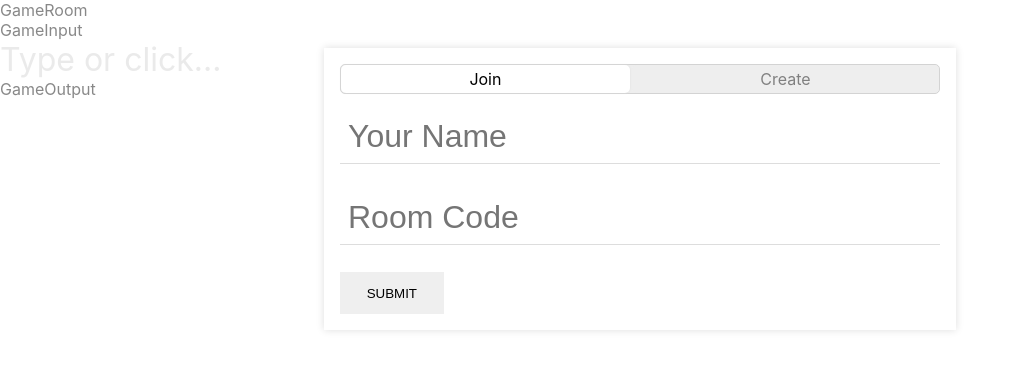
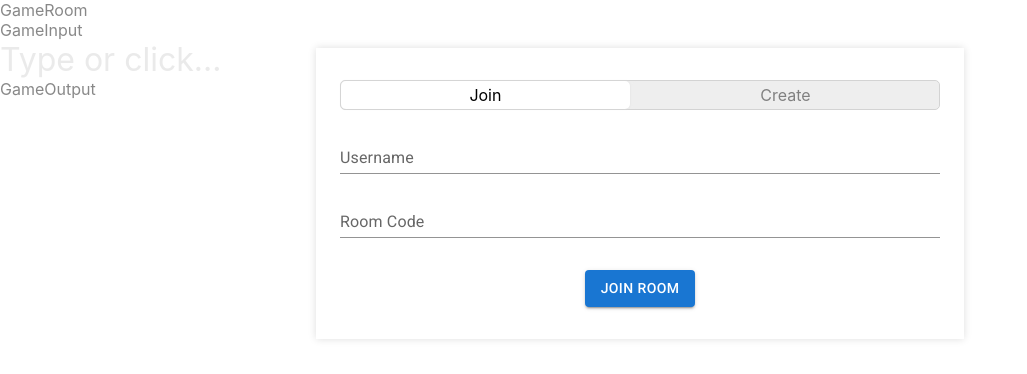
Before and after one commit to daltonscharff/spell-together, a React (Create React App) app in the folder packages/web-react-router/: page / in a window 1280 px wide. Shown: the top 374 px of the page, without its empty margins (0-1027 px from the left). Built offline with nearby package versions, Linux system fonts and the light colour scheme.

Commit message:
modifies room selection modal to use mui components

```diff
--- a/packages/web-react-router/package.json
+++ b/packages/web-react-router/package.json
@@ -3,6 +3,10 @@
   "version": "0.1.0",
   "private": true,
   "dependencies": {
+    "@emotion/react": "^11.9.0",
+    "@emotion/styled": "^11.8.1",
+    "@mui/icons-material": "^5.6.2",
+    "@mui/material": "^5.6.2",
     "@testing-library/jest-dom": "^5.16.2",
     "@testing-library/react": "^12.1.3",
     "@testing-library/user-event": "^13.5.0",
--- a/packages/web-react-router/public/index.html
+++ b/packages/web-react-router/public/index.html
@@ -9,6 +9,10 @@
     <link rel="apple-touch-icon" href="%PUBLIC_URL%/logo192.png" />
     <link rel="manifest" href="%PUBLIC_URL%/manifest.json" />
     <title>Spell Together</title>
+    <link
+      rel="stylesheet"
+      href="https://fonts.googleapis.com/css?family=Roboto:300,400,500,700&display=swap"
+    />
   </head>
   <body>
     <noscript>You need to enable JavaScript to run this app.</noscript>
--- a/packages/web-react-router/src/pages/GameRoom/index.tsx
+++ b/packages/web-react-router/src/pages/GameRoom/index.tsx
@@ -12,8 +12,8 @@ type Props = {
 const SelectRoomModal = styled(ModalWrapper)`
   background: white;
   max-width: 600px;
-  width: 80%;
-  padding: 1em;
+  width: 75%;
+  padding: 2em 1.5em;
   margin-top: 3em;
   box-shadow: 0px 0px 8px 0px #0002;
 `;
--- a/packages/web-react-router/src/pages/SelectRoom/CreateRoom.tsx
+++ b/packages/web-react-router/src/pages/SelectRoom/CreateRoom.tsx
@@ -2,6 +2,19 @@ import { useForm } from "react-hook-form";
 import { useEffect, useState } from "react";
 import { useNavigate } from "react-router-dom";
 import { useUser } from "../../hooks/useUser";
+import { styled } from "@mui/material/styles";
+import Box from "@mui/material/Box";
+import TextField from "@mui/material/TextField";
+import Button from "@mui/material/Button";
+import InputAdornment from "@mui/material/InputAdornment";
+import IconButton from "@mui/material/IconButton";
+import ContentCopyIcon from "@mui/icons-material/ContentCopy";
+
+const Form = styled("form")`
+  display: flex;
+  flex-direction: column;
+  row-gap: 1em;
+`;
 
 function generateRoomUrl(shortcode: string) {
   const { protocol, host } = window.location;
@@ -14,6 +27,7 @@ export function CreateRoom() {
 
   const [shortcode, setShortcode] = useState<string>("");
   const [roomUrl, setRoomUrl] = useState<string>("");
+  console.log({ roomUrl });
 
   useEffect(() => {
     setRoomUrl(generateRoomUrl(shortcode));
@@ -44,31 +58,59 @@ export function CreateRoom() {
   return (
     <>
       {shortcode ? (
-        <>
-          <div>{roomUrl}</div>
-          <button onClick={onGoToRoomClick}>Go to room</button>
-        </>
+        <Form>
+          <TextField
+            InputProps={{
+              readOnly: true,
+              endAdornment: (
+                <InputAdornment position="end">
+                  <IconButton
+                    aria-label="copy room URL"
+                    onClick={() => {
+                      navigator.clipboard.writeText(roomUrl);
+                    }}
+                    edge="end"
+                  >
+                    <ContentCopyIcon />
+                  </IconButton>
+                </InputAdornment>
+              ),
+            }}
+            value={roomUrl}
+          />
+          <Button
+            type="submit"
+            variant="contained"
+            sx={{ margin: "auto" }}
+            onClick={onGoToRoomClick}
+          >
+            Go to room
+          </Button>
+        </Form>
       ) : (
-        <form onSubmit={handleSubmit(onCreateRoomSubmit)}>
-          <div>
-            <input
-              type="text"
-              placeholder="Your Name"
+        <Form onSubmit={handleSubmit(onCreateRoomSubmit)}>
+          <TextField
+            error={!!errors.username}
+            label="Username"
+            variant="standard"
+            helperText={errors.username?.message}
             {...register("username", {
               required: {
                 value: true,
-                  message: "Please provide your name",
+                message: "Please provide a username",
               },
               maxLength: {
                 value: 24,
-                  message: "Please limit your name to 24 characters",
+                message: "Please limit your username to 24 characters",
               },
             })}
           />
-            {errors.username?.message}
-          </div>
-          <input type="submit" value="Submit" />
-        </form>
+          <Box sx={{ display: "flex", mt: "1em" }}>
+            <Button type="submit" variant="contained" sx={{ margin: "auto" }}>
+              Create Room
+            </Button>
+          </Box>
+        </Form>
       )}
     </>
   );
--- a/packages/web-react-router/src/pages/SelectRoom/JoinRoom.tsx
+++ b/packages/web-react-router/src/pages/SelectRoom/JoinRoom.tsx
@@ -1,34 +1,15 @@
 import { useForm } from "react-hook-form";
 import { useNavigate } from "react-router-dom";
-import styled from "styled-components";
 import { useUser } from "../../hooks/useUser";
+import { styled } from "@mui/material/styles";
+import Box from "@mui/material/Box";
+import TextField from "@mui/material/TextField";
+import Button from "@mui/material/Button";
 
-const Input = styled.input`
-  display: block;
-  font-size: 2em;
-  font-weight: light;
-  padding: 0.25em;
-  border: none;
-  border-bottom: 1px solid #0002;
-`;
-const InputGroup = styled.div`
+const Form = styled("form")`
   display: flex;
   flex-direction: column;
-`;
-const ErrorMessage = styled.div`
-  font-size: 0.8em;
-  font-weight: light;
-  height: 1.5em;
-`;
-const Form = styled.form`
-  display: flex;
-  flex-direction: column;
-  row-gap: 0.5em;
-`;
-const Button = styled.input`
-  padding: 1em 2em;
-  border: none;
-  text-transform: uppercase;
+  row-gap: 1em;
 `;
 
 export function JoinRoom() {
@@ -57,40 +38,43 @@ export function JoinRoom() {
 
   return (
     <Form onSubmit={handleSubmit(onSubmit)}>
-      <InputGroup>
-        <Input
-          type="text"
-          placeholder="Your Name"
+      <TextField
+        error={!!errors.username}
+        label="Username"
+        variant="standard"
+        helperText={errors.username?.message}
         {...register("username", {
           required: {
             value: true,
-              message: "Please provide your name",
+            message: "Please provide a username",
           },
           maxLength: {
             value: 24,
-              message: "Please limit your name to 24 characters",
+            message: "Please limit your username to 24 characters",
           },
         })}
       />
-        <ErrorMessage>{errors.username?.message}</ErrorMessage>
-      </InputGroup>
-      <InputGroup>
-        <Input
-          type="text"
-          placeholder="Room Code"
+      <TextField
+        error={!!errors.shortcode}
+        label="Room Code"
+        variant="standard"
+        helperText={errors.shortcode?.message}
         {...register("shortcode", {
-            required: true,
+          required: {
+            value: true,
+            message: "Please provide the code of a room to join",
+          },
           pattern: {
-              value: /[A-Za-z0-9]{6}/i,
+            value: /^[A-Za-z0-9]{6}$/,
             message: "Please provide a valid, 6 character room code",
           },
         })}
       />
-        <ErrorMessage>{errors.shortcode?.message}</ErrorMessage>
-      </InputGroup>
-      <div>
-        <Button type="submit" value="Submit" />
-      </div>
+      <Box sx={{ display: "flex", mt: "1em" }}>
+        <Button type="submit" variant="contained" sx={{ margin: "auto" }}>
+          Join Room
+        </Button>
+      </Box>
     </Form>
   );
 }
--- a/packages/web-react-router/src/pages/SelectRoom/index.tsx
+++ b/packages/web-react-router/src/pages/SelectRoom/index.tsx
@@ -1,11 +1,12 @@
 import { useState } from "react";
-import styled from "styled-components";
 import { Selector } from "../../components/Selector";
 import { CreateRoom } from "./CreateRoom";
 import { JoinRoom } from "./JoinRoom";
+import { styled } from "@mui/material/styles";
+import Box from "@mui/material/Box";
 
 const selectableItems = ["Join", "Create"];
-const Container = styled.div`
+const Container = styled(Box)`
   display: flex;
   flex-direction: column;
   gap: 1em;
```
Also changed, not shown: 1 other file (tests, documents, lock files or other folders). Lines whose indentation alone changed are shown as unchanged.
